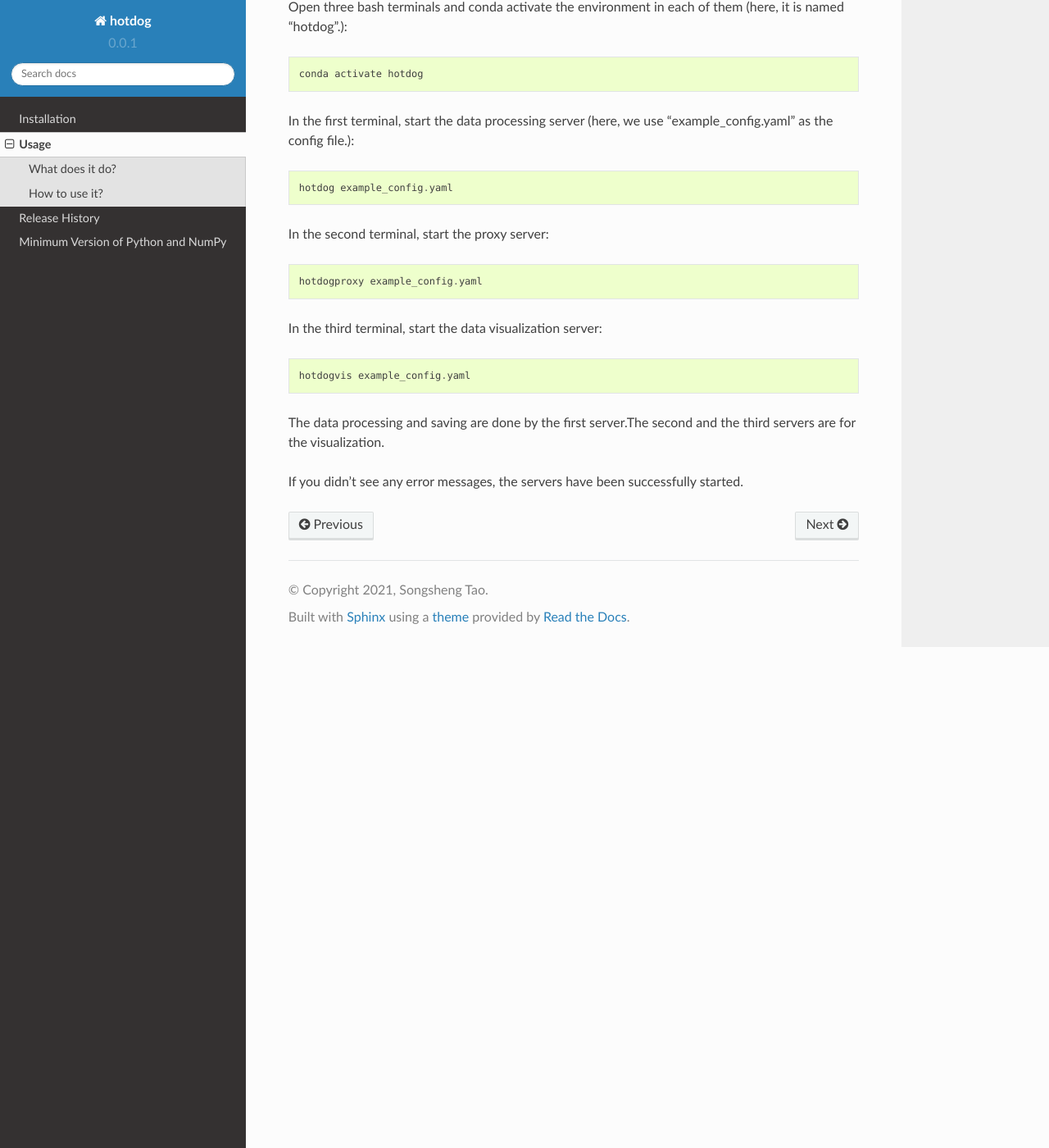
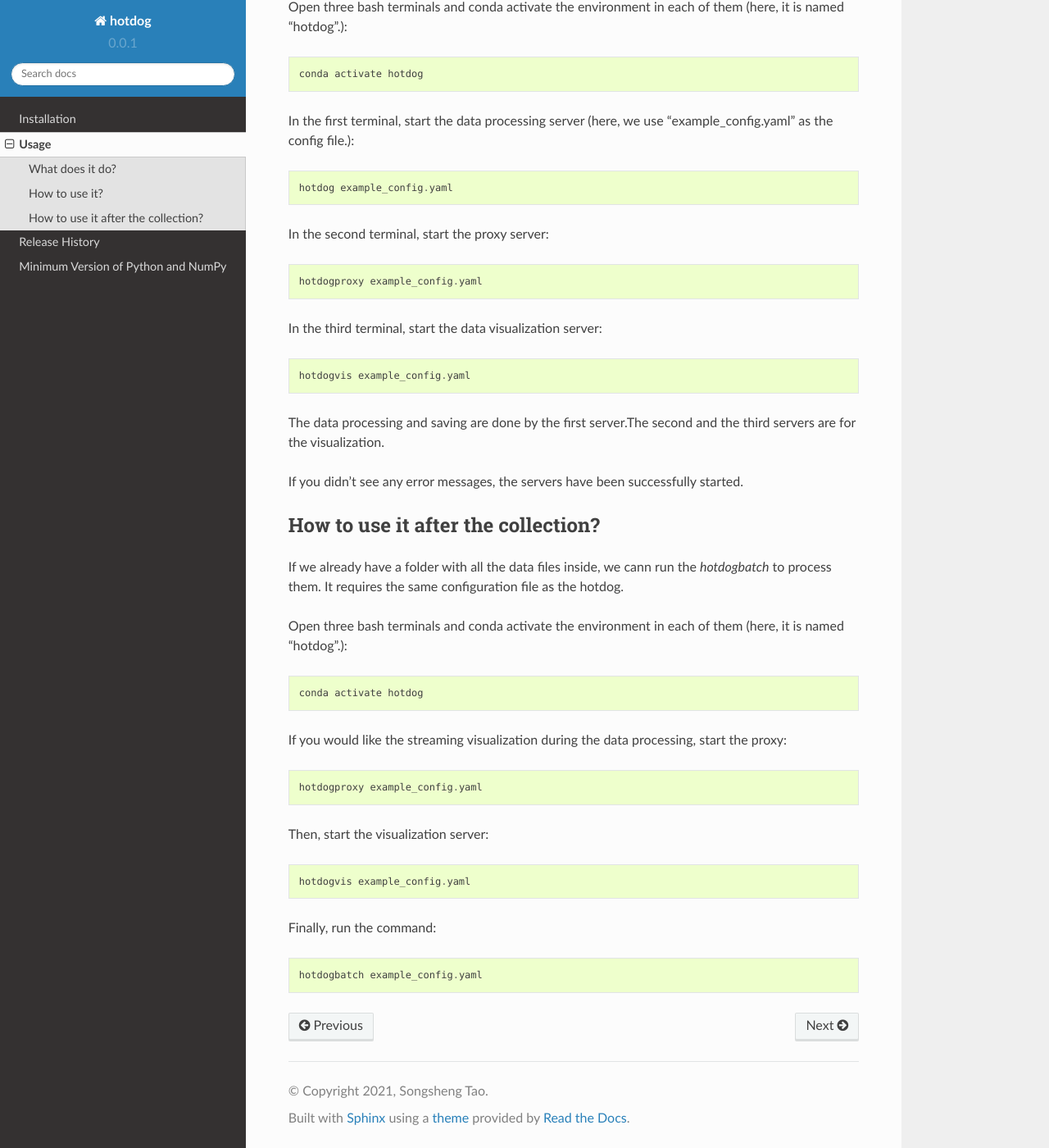
Before and after one commit to st3107/hotdog, a Sphinx documentation site: the page built from docs/source/usage.rst, in a window 1280 px wide and 1400 px high, scrolled down 779 px. Shown: the whole window at 82% size. Built offline with Sphinx 7.4.7 and the Read the Docs theme 2.0.0, drawn with Linux system fonts in a browser that asks for light colours; some of the changed text lies outside the part shown.

Commit message:
DOC: add docs for hotdogbatch

```diff
--- a/docs/source/usage.rst
+++ b/docs/source/usage.rst
@@ -22,7 +22,7 @@ calibration is done.
 How to use it?
 --------------
 
-Prepare a configuration file. One example file can be found `here <https://github
+Prepare a configuration file in current working directory. One example file can be found `here <https://github
 .com/st3107/hotdog/blob/main/hotdog/data/example_config.yaml>`_.
 
 It is a yaml file. If you are not familiar with yaml file. Please read this `website <https://yaml.org/>`_
@@ -52,3 +52,27 @@ The data processing and saving are done by the first server.The second and the t
 visualization.
 
 If you didn't see any error messages, the servers have been successfully started.
+
+
+How to use it after the collection?
+-----------------------------------
+
+If we already have a folder with all the data files inside, we cann run the `hotdogbatch` to process them. It requires
+the same configuration file as the hotdog.
+
+Open three bash terminals and conda activate the environment in each of them (here, it is named "hotdog".)::
+
+    conda activate hotdog
+
+
+If you would like the streaming visualization during the data processing, start the proxy::
+
+    hotdogproxy example_config.yaml
+
+Then, start the visualization server::
+
+    hotdogvis example_config.yaml
+
+Finally, run the command::
+
+    hotdogbatch example_config.yaml
```
